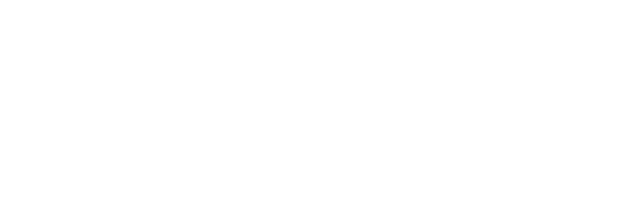
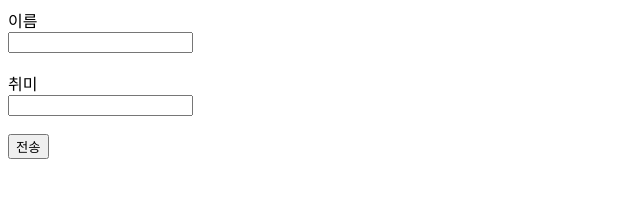
Before and after one commit to KimInteger/serverPrac, a website: page practice1/public/index.html in a window 1280 px wide. Shown: the whole page, without its empty margins (0-640 px from the left). Drawn offline with Linux system fonts and the light colour scheme.

Commit message:
GETform에 input태그와 label작성

```diff
--- a/practice1/public/index.html
+++ b/practice1/public/index.html
@@ -6,7 +6,13 @@
   <title>GET과POST</title>
 </head>
 <body>
-  <form action="/get"></form>
-  <form action="/post"></form>
+  <form action="/get">
+    <label for="name">이름</label><br>
+    <input type="text" id="name" name="name"><br><br>
+    <label for="hobby">취미</label><br>
+    <input type="text" id="hobby" name="hobby"><br><br>
+    <input type="submit" value="전송">
+  </form>
+  <form action="/post" method="POST"></form>
 </body>
 </html>
```
